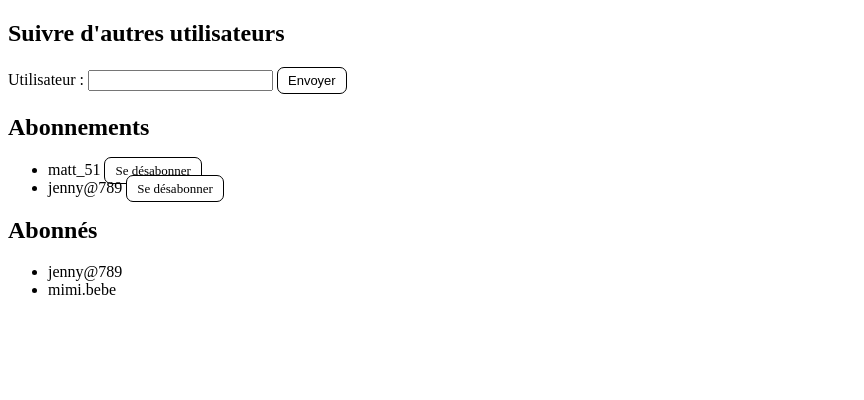
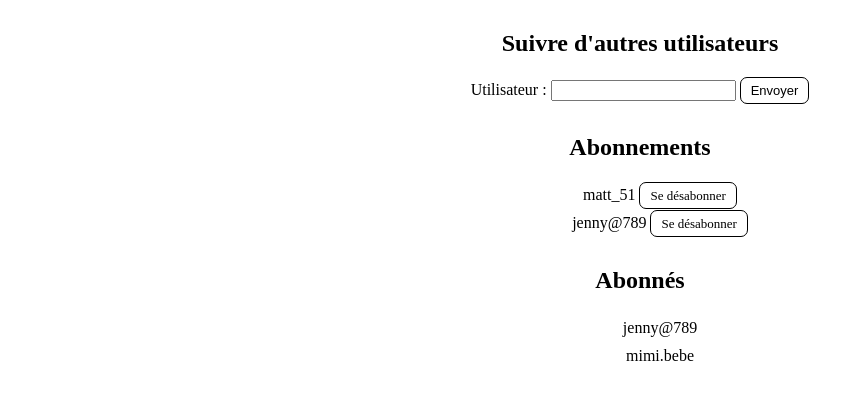
Before and after one commit to Jennifer789C/Projet_9, a Django app: page /abonnements/ in a window 1280 px wide. Shown: the part 97-497 px from the top of the page, without its empty margins (0-864 px from the left). Run offline with Django 4.2, Linux system fonts and the light colour scheme; a user stored in the database is signed in; data comes from the database, SQL or seed files in the repository; both versions use the stored data as it was after the commit.

Commit message:
abonnement + désabonnement OK css compris

```diff
--- a/LITReview/LITReview/static/styles.css
+++ b/LITReview/LITReview/static/styles.css
@@ -58,16 +58,26 @@ header nav a {
     text-align: right;
 }
 
-#formulaire_inscription h1 {
+#formulaire_inscription h1, #page_abonnements, #page_désabonnement {
     text-align: center;
 }
 
 #flux {
     text-align: center;
 }
-#boutons {
+#flux_boutons {
     margin-top: 20px;
 }
-#boutons .bouton {
+#flux_boutons .bouton {
     margin-right: 50px;
 }
+
+#suivre_user, #abonnements, #abonnes {
+    margin-top: 30px;
+}
+#abonnements ul, #abonnes ul {
+    list-style-type: none;
+}
+#abonnements li, #abonnes li {
+    padding: 5px;
+}
--- a/LITReview/blog/templates/désabonnement.html
+++ b/LITReview/blog/templates/désabonnement.html
@@ -6,9 +6,10 @@
         Etes-vous sûr de vouloir vous désabonner de
         {{abonnement.user_suivi.username}} ?
     </p>
-    <form method="post">
+    <form method="post" novalidate>  <!-- supprimer le novalidate -->
         {% csrf_token %}
         {{ désabonnement }}
+        <a class="bouton" href="{% url 'abonnements' %}">Retour</a>
         <button class="bouton" type="submit">Se désabonner</button>
     </form>
 </div>
--- a/LITReview/blog/templates/flux.html
+++ b/LITReview/blog/templates/flux.html
@@ -1,7 +1,7 @@
 {% extends "base.html" %}
 {% block content %}
 <div id="flux">
-    <section id="boutons">
+    <section id="flux_boutons">
         <a class="bouton" href="#">Demander une critique</a>
         <a class="bouton" href="#">Créer une critique</a>
     </section>
```
Also changed, not shown: LITReview/db.sqlite3.
